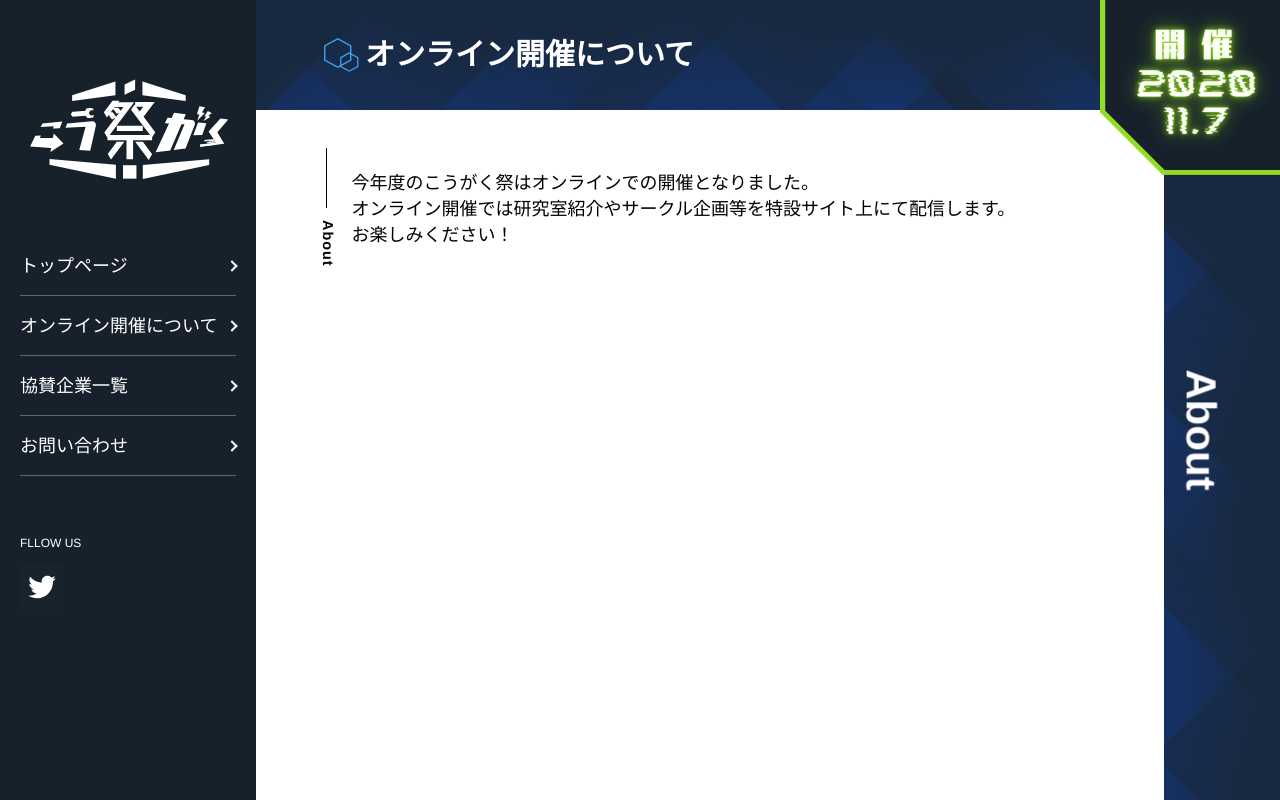
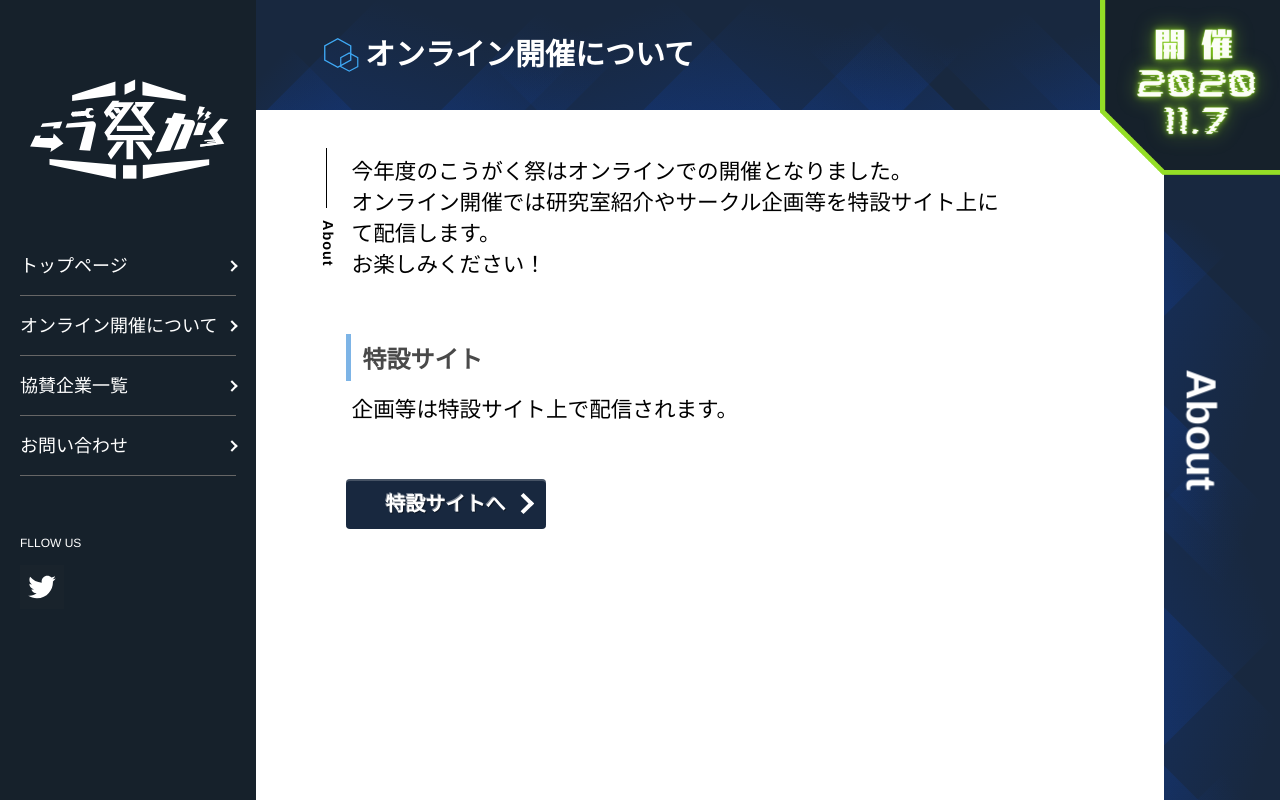
Before and after one commit to ujimattya/kougakusai-hp, a Next.js app: page /about in a window 1280 px wide. Shown: the top 800 px of the page. Built offline with nearby package versions, Linux system fonts and the light colour scheme.

Commit message:
[fix] font-size修正

```diff
--- a/pages/about.js
+++ b/pages/about.js
@@ -22,6 +22,11 @@ const About = () => (
         <br />
         お楽しみください！
       </p>
+      <h2>特設サイト</h2>
+      <p>企画等は特設サイト上で配信されます。</p>
+      <a href="/" className={styles.btn__square}>
+        特設サイトへ
+      </a>
     </div>
     <Footer />
   </React.Fragment>
--- a/pages/contact.js
+++ b/pages/contact.js
@@ -16,11 +16,9 @@ const Contact = () => (
     <div className={styles.container}>
       <div className={styles.information__tate}>Contact</div>
       <p>
-        今年度のこうがく祭はオンラインでの開催となりました。
+        質問等があればお気軽にお問い合わせください。
         <br />
-        オンライン開催では研究室紹介やサークル企画等を特設サイト上にて配信します。
-        <br />
-        お楽しみください！
+        kougakusai2020@gmail.com
       </p>
     </div>
     <Footer />
--- a/pages/policy.js
+++ b/pages/policy.js
@@ -49,6 +49,12 @@ const Policy = () => (
         本サイトは、Microsoft Edge・Google Chrome・Safari・Mozilla
         Firefoxの最新版で動作することを確認しています。お使いのブラウザやOSによっては、見え方が異なったり、正常に動作しなかったりする可能性があります。
       </p>
+      <h2>リンク</h2>
+      <p>
+        本サイトへのリンクは、当委員会の許可を得ずに掲載することができます。当委員会への事後の通知も不要です。
+        <br />
+        ほかのホームページのフレーム内に本サイトのページを表示することは禁止します。
+      </p>
     </div>
     <Footer />
   </React.Fragment>
--- a/styles/About.module.scss
+++ b/styles/About.module.scss
@@ -90,20 +90,74 @@
 
   p {
     padding: 0.5rem;
+    font-size: 1.8rem;
     font-size: 1.5rem;
     margin-bottom: 50px;
     @media screen and (min-width: 960px) {
-      padding-top: 20px;
+      font-size: 1.8rem;
+    }
+  }
+  li {
+    // list-style-type: disc;
+    font-size: 1.5rem;
+    margin-bottom: 20px;
+    @media screen and (min-width: 960px) {
+      font-size: 1.8rem;
     }
   }
   h2 {
     color: #1b8eda;
     margin-bottom: 5px;
-    font-size: 1.8rem;
+    // font-size: 1.8rem;
+    font-size: 2rem;
+
     padding: 0.25em 0.5em; /*上下 左右の余白*/
     color: #494949; /*文字色*/
     background: transparent; /*背景透明に*/
     border-left: solid 5px #7db4e6; /*左線*/
+    @media screen and (min-width: 960px) {
+      font-size: 2rem;
+    }
+  }
+  .btn__square {
+    position: relative;
+    display: inline-block;
+    padding: 0.25em 0.5em;
+    text-decoration: none;
+    background: #18283f; /*背景色*/
+    margin: a auto;
+    color: #fff; /*=背景色*/
+    box-shadow: inset 0 2px 0 rgba(255, 255, 255, 0.2);
+    border-bottom: solid 2px #18283f;
+    border-radius: 4px;
+    font-weight: bold;
+    height: 50px;
+    width: 100%;
+    text-align: center;
+    line-height: 40px;
+    font-size: 20px;
+    text-shadow: -1px -1px rgba(255, 255, 255, 0.44), 1px 1px rgba(0, 0, 0, 0.38);
+    &::before {
+      content: '';
+      position: absolute;
+      top: 0;
+      right: 15px;
+      bottom: 0;
+      margin: auto 0;
+      width: 15px;
+      height: 15px;
+      transform: rotate(45deg);
+      border-top: solid 4px #fff;
+      border-right: solid 4px #fff;
+    }
+    @media screen and (min-width: 960px) {
+      width: 200px;
+    }
+  }
+  &:active {
+    border-bottom: solid 2px #00bcd4;
+    box-shadow: none;
+    text-shadow: -1px -1px rgba(255, 255, 255, 0.3), 1px 1px rgba(0, 0, 0, 0.3);
   }
 
   .information__tate {
--- a/styles/Header.module.scss
+++ b/styles/Header.module.scss
@@ -98,8 +98,8 @@
     }
     .menu__btn {
       position: absolute;
-      top: 15px;
-      width: 10vw;
+      top: 10px;
+      width: 40px;
       left: 15%;
       @media screen and (min-width: 960px) {
         display: none;
```
Also changed, not shown: pages/company.js (+26 -1 lines), styles/index.module.scss (+14 -4 lines).
